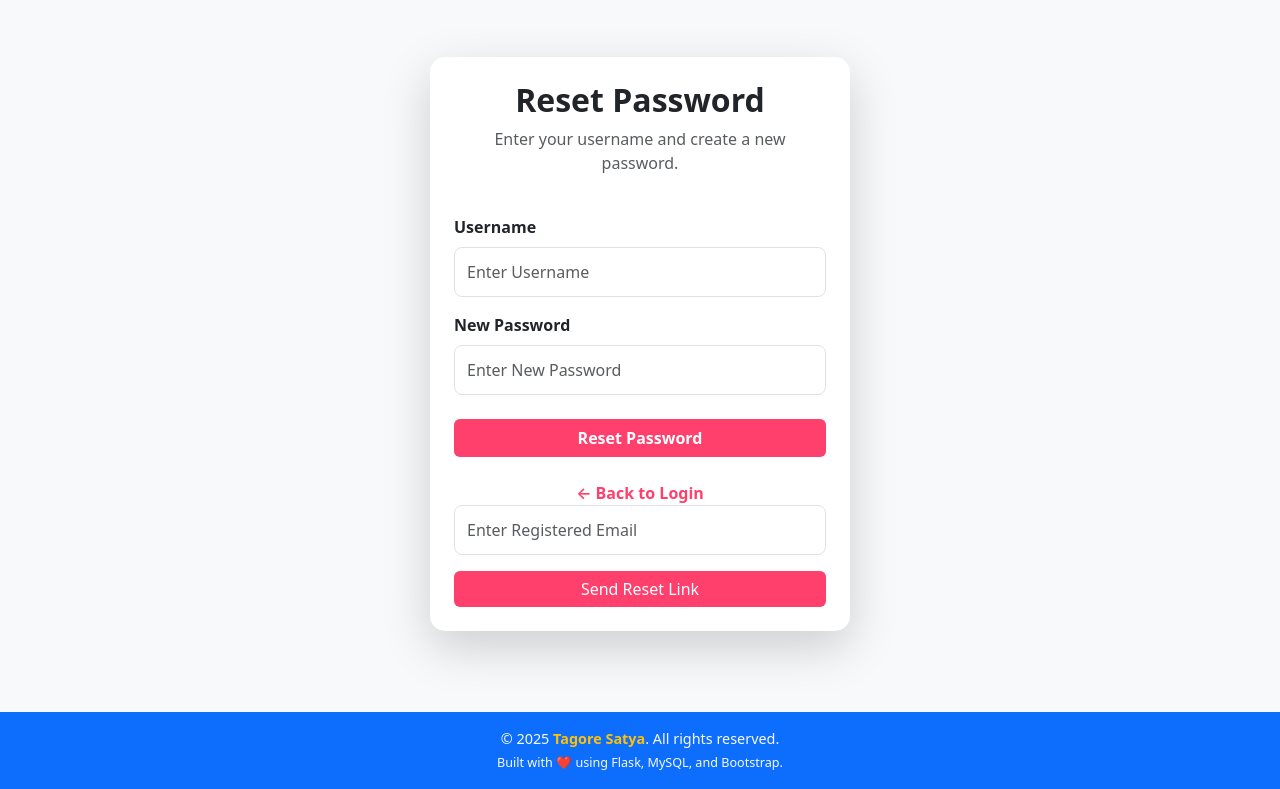
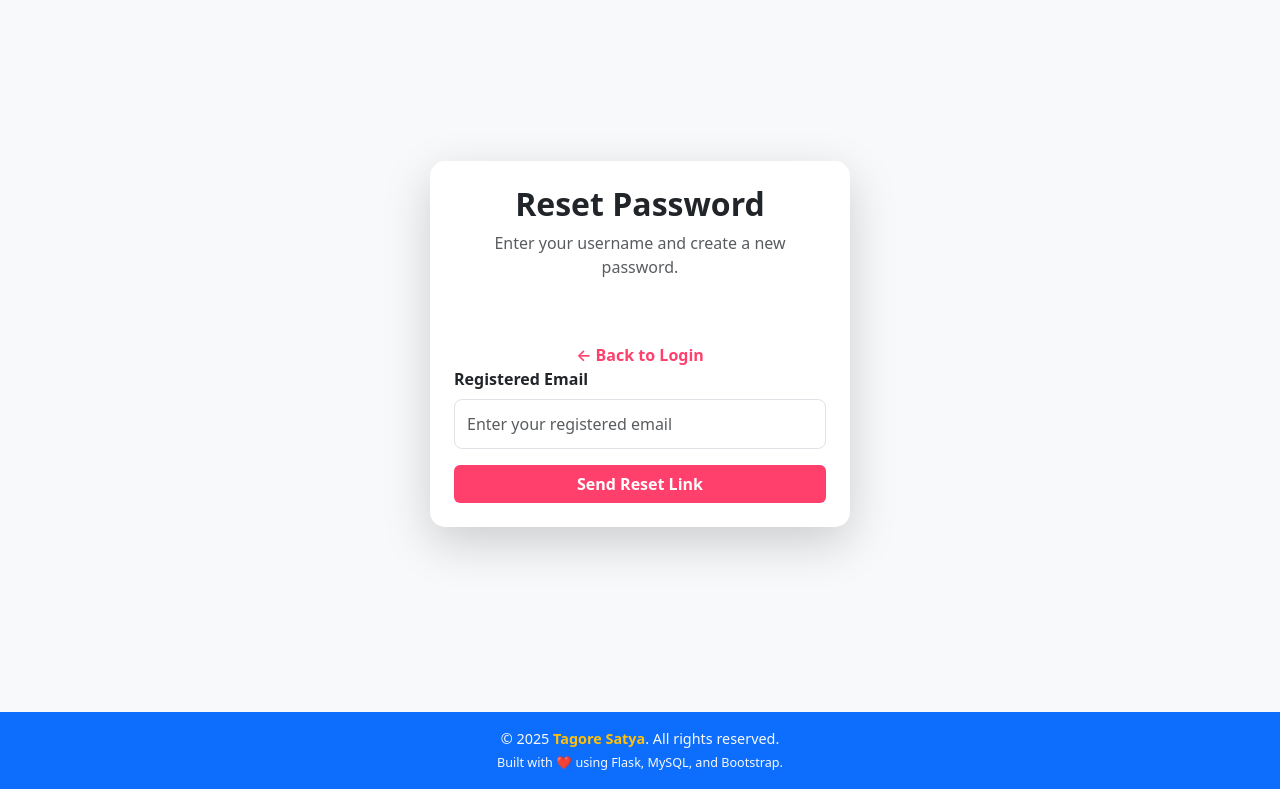
Before and after one commit to Tagoresatya/Notes_Management_Flask, a Python web app: template templates/forgotpassword.html in a window 1280 px wide. Shown: the part 56-845 px from the top of the page. Run offline with Jinja, Linux system fonts and the light colour scheme; the template is opened without the code that fills it, so the values that code supplies are empty.

Commit message:
Fix forgot password form

```diff
--- a/templates/forgotpassword.html
+++ b/templates/forgotpassword.html
@@ -6,8 +6,7 @@ Forgot Password
 
 {% block content %}
 
-<div class="container d-flex justify-content-center align-items-center"
-     style="min-height: 80vh;">
+<div class="container d-flex justify-content-center align-items-center" style="min-height: 80vh;">
 
     <div class="card shadow-lg border-0 p-4" style="width: 420px; border-radius: 15px;">
 
@@ -18,58 +17,51 @@ Forgot Password
             </p>
         </div>
 
-        <form method="POST">
+        <!-- <form method="POST">
 
             <div class="mb-3">
                 <label class="form-label fw-semibold">
                     Username
                 </label>
-                <input type="text"
-                       name="username"
-                       class="form-control"
-                       placeholder="Enter Username"
-                       required>
+                <input type="text" name="username" class="form-control" placeholder="Enter Username" required>
             </div>
 
             <div class="mb-4">
                 <label class="form-label fw-semibold">
                     New Password
                 </label>
-                <input type="password"
-                       name="new_password"
-                       class="form-control"
-                       placeholder="Enter New Password"
-                       required>
+                <input type="password" name="new_password" class="form-control" placeholder="Enter New Password"
+                    required>
             </div>
 
-            <button type="submit"
-                    class="btn w-100 text-white fw-bold"
-                    style="background-color:#ff3f6c;">
+            <button type="submit" class="btn w-100 text-white fw-bold" style="background-color:#ff3f6c;">
                 Reset Password
             </button>
 
-        </form>
+        </form> -->
 
         <div class="text-center mt-4">
-            <a href="{{ url_for('login') }}"
-               class="text-decoration-none fw-semibold"
-               style="color:#ff3f6c;">
+            <a href="{{ url_for('login') }}" class="text-decoration-none fw-semibold" style="color:#ff3f6c;">
                 ← Back to Login
             </a>
         </div>
 
         <form method="POST">
-    <input type="email"
-           name="email"
-           class="form-control"
-           placeholder="Enter Registered Email"
-           required>
 
-    <button type="submit"
-            class="btn btn-danger w-100 mt-3">
-        Send Reset Link
-    </button>
-</form>
+            <div class="mb-3">
+                <label class="form-label fw-semibold">
+                    Registered Email
+                </label>
+
+                <input type="email" name="email" class="form-control" placeholder="Enter your registered email"
+                    required>
+            </div>
+
+            <button type="submit" class="btn w-100 text-white fw-bold" style="background-color:#ff3f6c;">
+                Send Reset Link
+            </button>
+
+        </form>
 
     </div>
 
```
